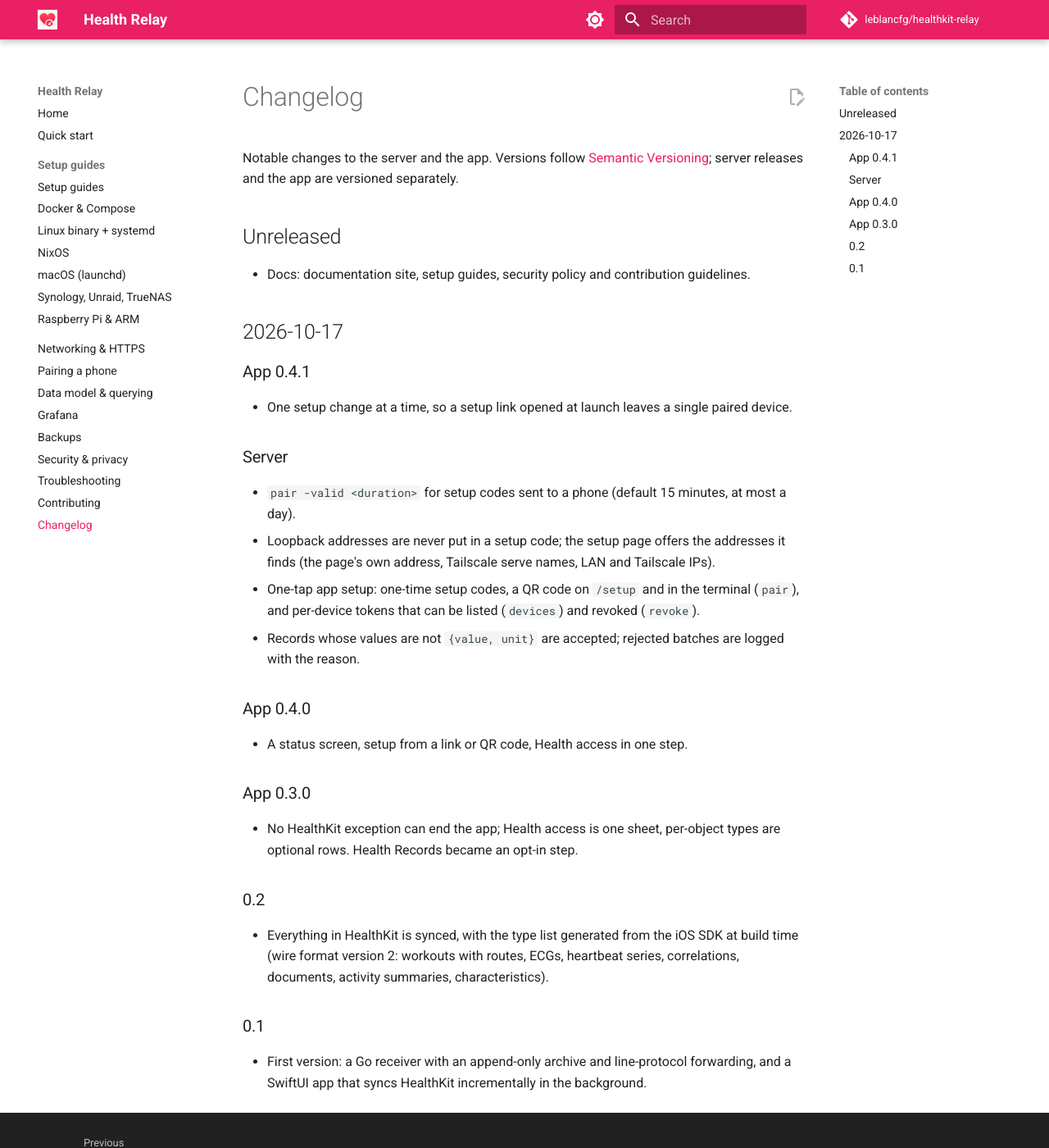
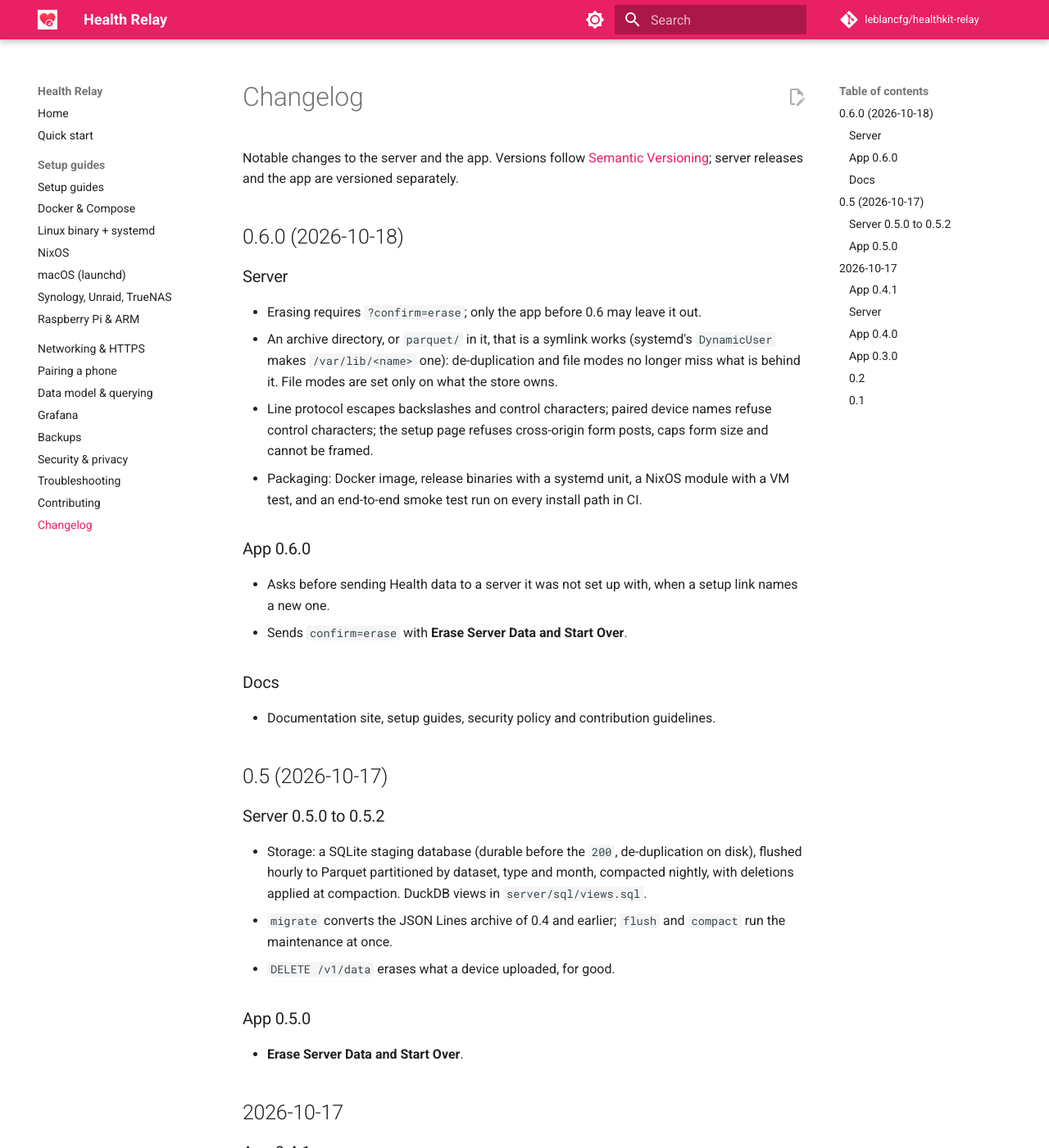
Before and after one commit to leblancfg/healthkit-relay, an MkDocs documentation site: the page built from docs/changelog.md, in a window 1280 px wide and 1400 px high. Shown: the whole window at 82% size. Built offline with MkDocs 1.6.1 and Material for MkDocs 9.7.7, drawn with Linux system fonts in a browser that asks for light colours; comment, search, counter and statistics services are not loaded.

Commit message:
0.6.0: server and app

```diff
--- a/docs/changelog.md
+++ b/docs/changelog.md
@@ -3,9 +3,44 @@
 Notable changes to the server and the app. Versions follow [Semantic Versioning](https://semver.org);
 server releases and the app are versioned separately.
 
-## Unreleased
+## 0.6.0 (2026-10-18)
 
-- Docs: documentation site, setup guides, security policy and contribution guidelines.
+### Server
+
+- Erasing requires `?confirm=erase`; only the app before 0.6 may leave it out.
+- An archive directory, or `parquet/` in it, that is a symlink works (systemd's
+  `DynamicUser` makes `/var/lib/<name>` one): de-duplication and file modes no longer miss
+  what is behind it. File modes are set only on what the store owns.
+- Line protocol escapes backslashes and control characters; paired device names refuse
+  control characters; the setup page refuses cross-origin form posts, caps form size and
+  cannot be framed.
+- Packaging: Docker image, release binaries with a systemd unit, a NixOS module with a VM
+  test, and an end-to-end smoke test run on every install path in CI.
+
+### App 0.6.0
+
+- Asks before sending Health data to a server it was not set up with, when a setup link
+  names a new one.
+- Sends `confirm=erase` with **Erase Server Data and Start Over**.
+
+### Docs
+
+- Documentation site, setup guides, security policy and contribution guidelines.
+
+## 0.5 (2026-10-17)
+
+### Server 0.5.0 to 0.5.2
+
+- Storage: a SQLite staging database (durable before the `200`, de-duplication on disk),
+  flushed hourly to Parquet partitioned by dataset, type and month, compacted nightly, with
+  deletions applied at compaction. DuckDB views in `server/sql/views.sql`.
+- `migrate` converts the JSON Lines archive of 0.4 and earlier; `flush` and `compact` run
+  the maintenance at once.
+- `DELETE /v1/data` erases what a device uploaded, for good.
+
+### App 0.5.0
+
+- **Erase Server Data and Start Over**.
 
 ## 2026-10-17
 
```
Also changed, not shown: 2 other files.
